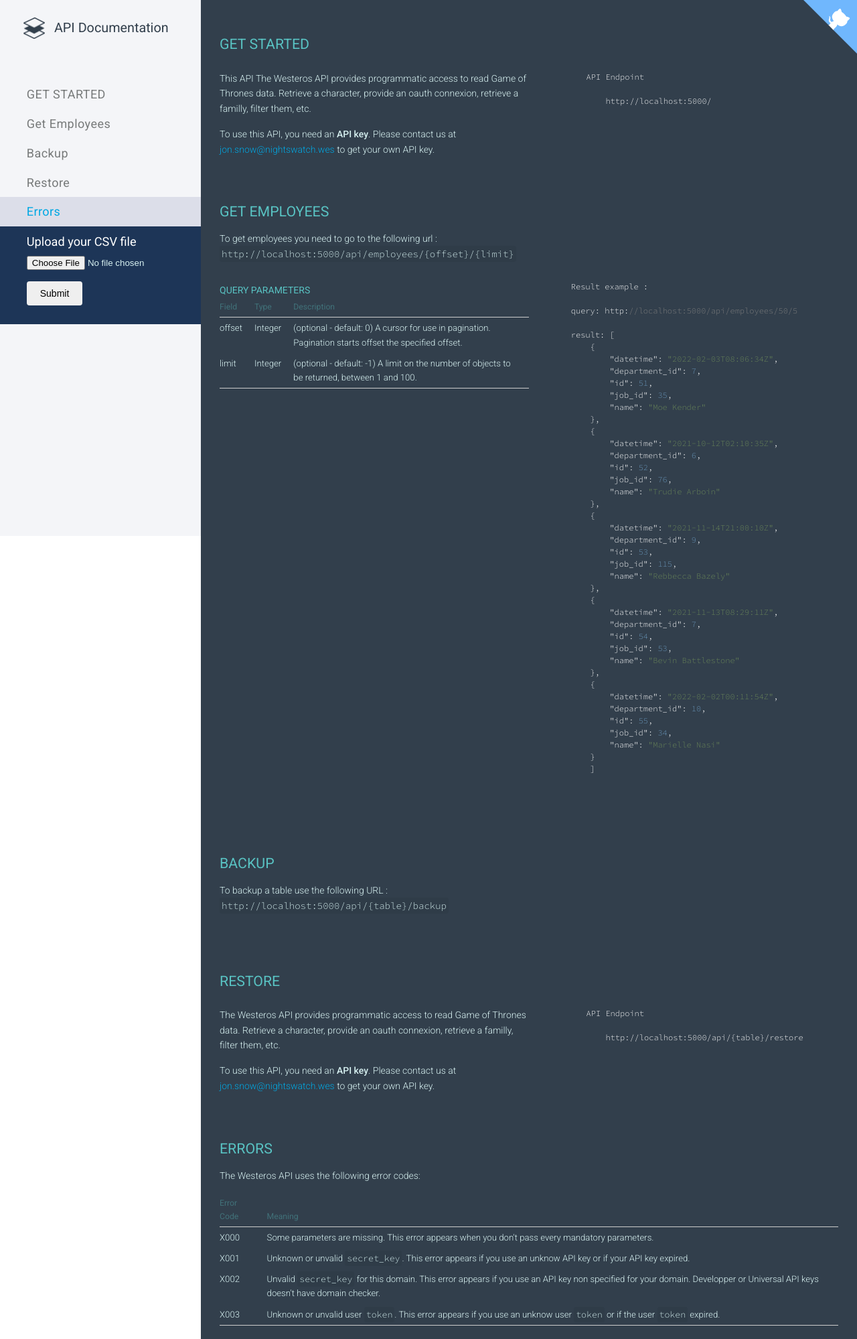
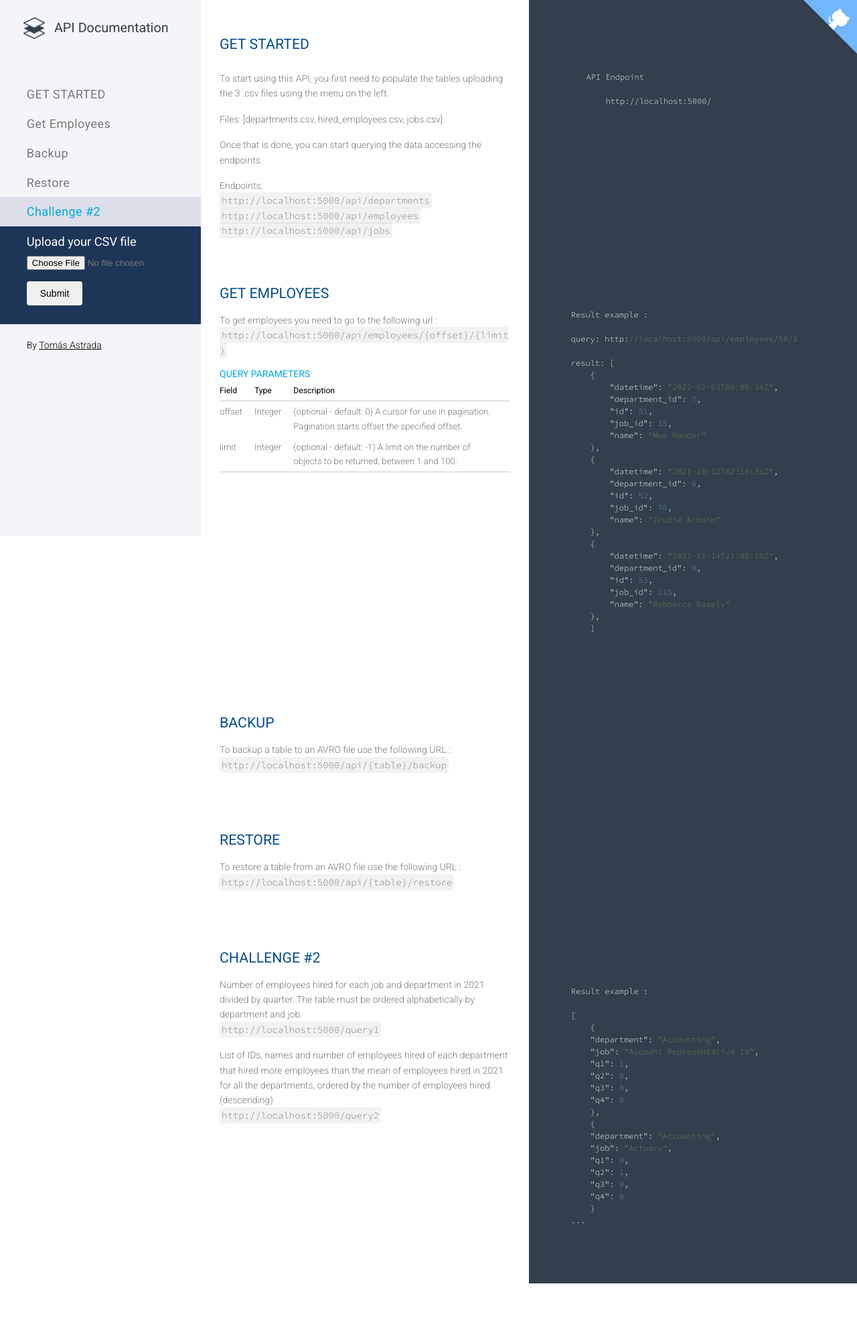
Before and after one commit to AstradaT/globant_challenge, a Flask app: page / in a window 1280 px wide. Shown: the whole page at 67% size. After the commit the page ends 1916 px from the top, so only its background shows below. Run offline with Flask 3, Linux system fonts and the light colour scheme; parts of the project's set-up code (start-up, migrations or seed data) failed here and were passed over; some libraries are stand-ins or nearby versions.

Commit message:
Add restore and backup sections

```diff
--- a/templates/index.html
+++ b/templates/index.html
@@ -25,7 +25,7 @@
     <script>hljs.initHighlightingOnLoad();</script>
 </head>
 
-<body class="one-content-column-version">
+<body>
     <div class="left-menu">
         <div class="content-logo">
             <div class="logo">
@@ -51,8 +51,8 @@
                 <li class="scroll-to-link" data-target="content-restore">
                     <a>Restore</a>
                 </li>
-                <li class="scroll-to-link" data-target="content-errors">
-                    <a>Errors</a>
+                <li class="scroll-to-link" data-target="content-cahllenge">
+                    <a>Challenge #2</a>
                 </li>
             </ul>
             <div class="upload-file">
@@ -69,6 +69,7 @@
                     {% endif %}
                 {% endwith %}
             </div>
+            <p style="color: black; padding-left: 13.25%;">By <a href="https://github.com/AstradaT" style="color:black">Tomás Astrada</a></p>
         </div>
     </div>
     <div class="content-page">
@@ -82,23 +83,27 @@
             http://localhost:5000/
                     </pre>
                 <p>
-                    This API The Westeros API provides programmatic access to read Game of Thrones data. Retrieve a character, provide an oauth connexion, retrieve a familly, filter them, etc.
+                    To start using this API, you first need to populate the tables uploading the 3 .csv files using the menu on the left.
                 </p>
                 <p>
-                    To use this API, you need an <strong>API key</strong>. Please contact us at <a href="mailto:jon.snow@nightswatch.wes">jon.snow@nightswatch.wes</a> to get your own API key.
+                    Files: [departments.csv, hired_employees.csv, jobs.csv]
+                </p>
+                <p>
+                    Once that is done, you can start querying the data accessing the endpoints.
+                </p>
+                <p>
+                    Endpoints:<br>
+                    <code class="higlighted break-word">http://localhost:5000/api/departments</code><br>
+                    <code class="higlighted break-word">http://localhost:5000/api/employees</code><br>
+                    <code class="higlighted break-word">http://localhost:5000/api/jobs</code><br>
                 </p>
             </div>
             <div class="overflow-hidden content-section" id="content-get-characters">
                 <h2>get employees</h2>
-                <p>
-                    To get employees you need to go to the following url :<br>
-                    <code class="higlighted break-word">http://localhost:5000/api/employees/{offset}/{limit}</code>
-                </p>
-                <br>
                 <pre><code class="json">
     Result example :
 
-    query: http://localhost:5000/api/employees/50/5
+    query: http://localhost:5000/api/employees/50/3
 
     result: [
         {
@@ -122,23 +127,13 @@
             "job_id": 115,
             "name": "Rebbecca Bazely"
         },
-        {
-            "datetime": "2021-11-13T08:29:11Z",
-            "department_id": 7,
-            "id": 54,
-            "job_id": 53,
-            "name": "Bevin Battlestone"
-        },
-        {
-            "datetime": "2022-02-02T00:11:54Z",
-            "department_id": 10,
-            "id": 55,
-            "job_id": 34,
-            "name": "Marielle Nasi"
-        }
         ]
 
                     </code></pre>
+                <p>
+                    To get employees you need to go to the following url :<br>
+                    <code class="higlighted break-word">http://localhost:5000/api/employees/{offset}/{limit}</code>
+                </p>
                 <h4>QUERY PARAMETERS</h4>
                 <table class="central-overflow-x">
                     <thead>
@@ -162,67 +157,61 @@
                     </tbody>
                 </table>
             </div>
-            <div class="overflow-hidden content-section" id="content-get-characters">
+            <div class="overflow-hidden content-section" id="content-backup">
                 <h2>Backup</h2>
                 <p>
-                    To backup a table use the following URL :<br>
+                    To backup a table to an AVRO file use the following URL :<br>
                     <code class="higlighted break-word">http://localhost:5000/api/{table}/backup</code>
                 </p>
                 <br>
             </div>
             <div class="overflow-hidden content-section" id="content-restore">
-                <h1>Restore</h1>
+                <h2>Restore</h2>
+                <p>
+                    To restore a table from an AVRO file use the following URL :<br>
+                    <code class="higlighted break-word">http://localhost:5000/api/{table}/restore</code>
+                </p>
+                <br>
+            </div>
+            <div class="overflow-hidden content-section" id="content-challenge">
+                <h2>Challenge #2</h2>
                 <pre>
-        API Endpoint
+                    <code class="json">
+    Result example :
 
-            http://localhost:5000/api/{table}/restore
-                    </pre>
+    [
+        {
+        "department": "Accounting",
+        "job": "Account Representative IV",
+        "q1": 1,
+        "q2": 0,
+        "q3": 0,
+        "q4": 0
+        },
+        {
+        "department": "Accounting",
+        "job": "Actuary",
+        "q1": 0,
+        "q2": 1,
+        "q3": 0,
+        "q4": 0
+        }
+    ...
+                    </code>
+                </pre>
                 <p>
-                    The Westeros API provides programmatic access to read Game of Thrones data. Retrieve a character, provide an oauth connexion, retrieve a familly, filter them, etc.
+                    Number of employees hired for each job and department in 2021 divided
+                    by quarter. The table must be ordered alphabetically by department
+                    and job.<br>
+                    <code class="higlighted break-word">http://localhost:5000/query1</code>
                 </p>
                 <p>
-                    To use this API, you need an <strong>API key</strong>. Please contact us at <a href="mailto:jon.snow@nightswatch.wes">jon.snow@nightswatch.wes</a> to get your own API key.
+                    List of IDs, names and number of employees hired of each department
+                    that hired more employees than the mean of employees hired in 2021
+                    for all the departments, ordered by the number of employees hired
+                    (descending)<br>
+                    <code class="higlighted break-word">http://localhost:5000/query2</code>
                 </p>
-            </div>
-            <div class="overflow-hidden content-section" id="content-errors">
-                <h2>Errors</h2>
-                <p>
-                    The Westeros API uses the following error codes:
-                </p>
-                <table>
-                    <thead>
-                    <tr>
-                        <th>Error Code</th>
-                        <th>Meaning</th>
-                    </tr>
-                    </thead>
-                    <tbody>
-                    <tr>
-                        <td>X000</td>
-                        <td>
-                            Some parameters are missing. This error appears when you don't pass every mandatory parameters.
-                        </td>
-                    </tr>
-                    <tr>
-                        <td>X001</td>
-                        <td>
-                            Unknown or unvalid <code class="higlighted">secret_key</code>. This error appears if you use an unknow API key or if your API key expired.
-                        </td>
-                    </tr>
-                    <tr>
-                        <td>X002</td>
-                        <td>
-                            Unvalid <code class="higlighted">secret_key</code> for this domain. This error appears if you use an  API key non specified for your domain. Developper or Universal API keys doesn't have domain checker.
-                        </td>
-                    </tr>
-                    <tr>
-                        <td>X003</td>
-                        <td>
-                            Unknown or unvalid user <code class="higlighted">token</code>. This error appears if you use an unknow user <code class="higlighted">token</code> or if the user <code class="higlighted">token</code> expired.
-                        </td>
-                    </tr>
-                    </tbody>
-                </table>
             </div>
         </div>
         <div class="content-code"></div>
```
